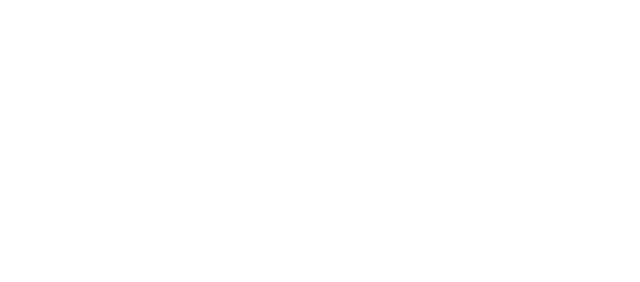
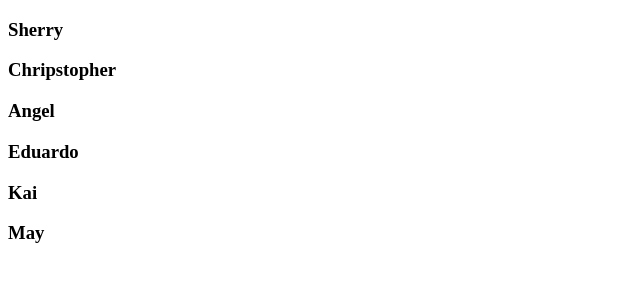
Before and after one commit to Eduardo06sp/SfGoogleChallenge2018, a plain HTML site: page index.html in a window 1280 px wide. Shown: the whole page, without its empty margins (0-640 px from the left). Drawn offline with Linux system fonts and the light colour scheme.

Commit message:
very simple element added

```diff
--- a/index.html
+++ b/index.html
@@ -2,9 +2,16 @@
 <html>
   <head>
     <meta charset="utf-8">
-    <title></title>
+    <title>SfGoogleChallenge2018</title>
   </head>
   <body>
-
+    <div class="contributers">
+      <h3>Sherry</h3>
+      <h3>Chripstopher</h3>
+      <h3>Angel</h3>
+      <h3>Eduardo</h3>
+      <h3>Kai</h3>
+      <h3>May</h3>
+    </div>
   </body>
 </html>
--- /dev/null
+++ b/style.css
@@ -0,0 +1,3 @@
+.contributers{
+  display:inline-block;
+}
```
